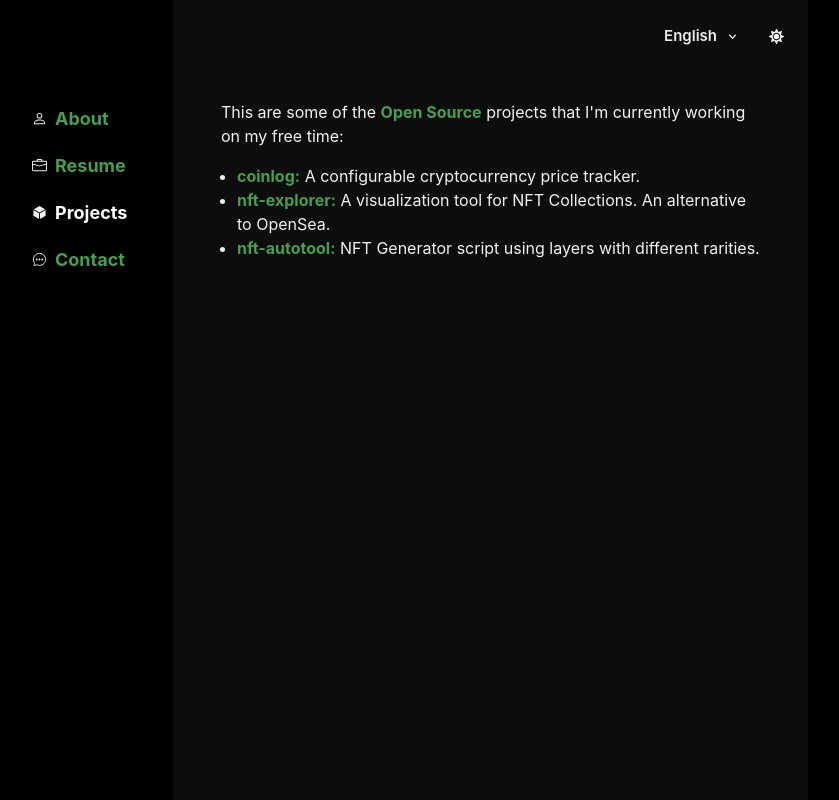
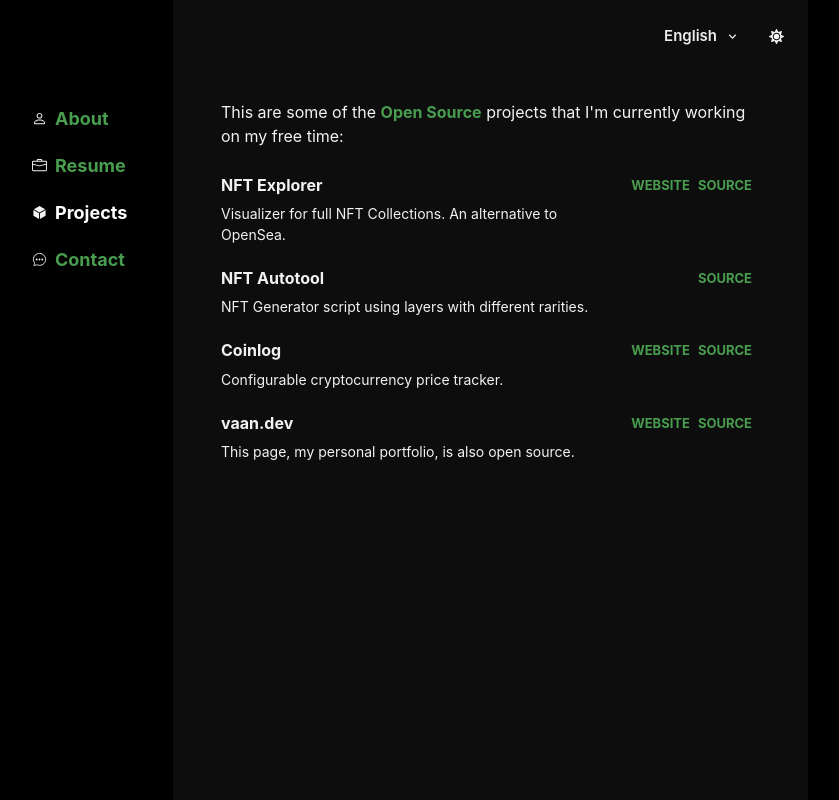
Before and after one commit to ivanm/vaan.dev, a React (Create React App) app: page /projects in a window 1280 px wide. Shown: the whole page, without its empty margins (232-1071 px from the left). Built offline with nearby package versions, Linux system fonts and the light colour scheme.

Commit message:
Adding styles to projects page

```diff
--- a/src/Projects.tsx
+++ b/src/Projects.tsx
@@ -1,5 +1,5 @@
 import { Fragment } from "react";
-import { Text, UnorderedList, ListItem, Link } from "@chakra-ui/react";
+import { Flex, Heading, Text, Link } from "@chakra-ui/react";
 import { RouteComponentProps } from "@reach/router";
 import { useTranslation, Trans } from "react-i18next";
 
@@ -7,7 +7,7 @@
   useTranslation();
   return (
     <Fragment>
-      <Text mb={4}>
+      <Text mb={7}>
         <Trans i18nKey="projects.text1">
           This are some of the
           <Link isExternal href="https://github.com/ivanm">
@@ -16,32 +16,132 @@
           projects that I'm currently working on my free time:
         </Trans>
       </Text>
-      <UnorderedList>
-        <ListItem>
-          <Trans i18nKey="projects.coinlog">
+      <Flex justify="space-between" mb={2}>
+        <Flex direction="column" mr={3}>
+          <Heading as="h3" size="sm" mb={2}>
+            <Trans i18nKey="projects.nftExplorer.label">NFT Explorer</Trans>
+          </Heading>
+          <Text fontSize="sm" mb={4}>
+            <Trans i18nKey="projects.nftExplorer.description">
+              Configurable cryptocurrency price tracker.
+            </Trans>
+          </Text>
+        </Flex>
+        <Flex direction={{ base: "column", sm: "row" }}>
+          <Text
+            fontSize={13}
+            textTransform="uppercase"
+            fontWeight="bold"
+            mr={{ base: 0, sm: 2 }}
+          >
+            <Link isExternal href="https://nft-explorer.vaan.dev/">
+              Website
+            </Link>
+          </Text>
+          <Text
+            fontSize={13}
+            textTransform="uppercase"
+            fontWeight="bold"
+            mr={{ base: 0, sm: 2 }}
+          >
+            <Link isExternal href="https://github.com/ivanm/nft-explorer">
+              Source
+            </Link>
+          </Text>
+        </Flex>
+      </Flex>
+      <Flex justify="space-between" mb={2}>
+        <Flex direction="column" mr={3}>
+          <Heading as="h3" size="sm" mb={2}>
+            <Trans i18nKey="projects.nftAutoTool.label">NFT Autotool</Trans>
+          </Heading>
+          <Text fontSize="sm" mb={4}>
+            <Trans i18nKey="projects.nftAutoTool.description">
+              Configurable cryptocurrency price tracker.
+            </Trans>
+          </Text>
+        </Flex>
+        <Flex direction={{ base: "column", sm: "row" }}>
+          <Text
+            fontSize={13}
+            textTransform="uppercase"
+            fontWeight="bold"
+            mr={{ base: 0, sm: 2 }}
+          >
+            <Link isExternal href="https://github.com/ivanm/nft-autotool">
+              Source
+            </Link>
+          </Text>
+        </Flex>
+      </Flex>
+      <Flex justify="space-between" mb={2}>
+        <Flex direction="column" mr={3}>
+          <Heading as="h3" size="sm" mb={2}>
+            <Trans i18nKey="projects.coinlog.label">Coinlog</Trans>
+          </Heading>
+          <Text fontSize="sm" mb={4}>
+            <Trans i18nKey="projects.coinlog.description">
+              Configurable cryptocurrency price tracker.
+            </Trans>
+          </Text>
+        </Flex>
+        <Flex direction={{ base: "column", sm: "row" }}>
+          <Text
+            fontSize={13}
+            textTransform="uppercase"
+            fontWeight="bold"
+            mr={{ base: 0, sm: 2 }}
+          >
             <Link isExternal href="http://coinlog.vaan.dev">
-              coinlog:
+              Website
             </Link>
-            A configurable cryptocurrency price tracker.
-          </Trans>
-        </ListItem>
-        <ListItem>
-          <Trans i18nKey="projects.nftExplorer">
-            <Link isExternal href="http://nft-explorer.vaan.dev">
-              nft-explorer:
+          </Text>
+          <Text
+            fontSize={13}
+            textTransform="uppercase"
+            fontWeight="bold"
+            mr={{ base: 0, sm: 2 }}
+          >
+            <Link isExternal href="https://github.com/ivanm/coinlog-ui">
+              Source
             </Link>
-            A visualization tool for NFT Collections. An alternative to OpenSea.
-          </Trans>
-        </ListItem>
-        <ListItem>
-          <Trans i18nKey="projects.nftAutoTool">
-            <Link isExternal href="https://github.com/ivanm/nft-autotool">
-              nft-autotool:
+          </Text>
+        </Flex>
+      </Flex>
+      <Flex justify="space-between" mb={4}>
+        <Flex direction="column" mr={3}>
+          <Heading as="h3" size="sm" mb={2}>
+            <Trans i18nKey="projects.vaanDev.label">vaan.dev</Trans>
+          </Heading>
+          <Text fontSize="sm" mb={4}>
+            <Trans i18nKey="projects.vaanDev.description">
+              Configurable cryptocurrency price tracker.
+            </Trans>
+          </Text>
+        </Flex>
+        <Flex direction={{ base: "column", sm: "row" }}>
+          <Text
+            fontSize={13}
+            textTransform="uppercase"
+            fontWeight="bold"
+            mr={{ base: 0, sm: 2 }}
+          >
+            <Link isExternal href="https://vaan.dev/">
+              Website
             </Link>
-            NFT Genereator script using layers with different rarities.
-          </Trans>
-        </ListItem>
-      </UnorderedList>
+          </Text>
+          <Text
+            fontSize={13}
+            textTransform="uppercase"
+            fontWeight="bold"
+            mr={{ base: 0, sm: 2 }}
+          >
+            <Link isExternal href="https://github.com/ivanm/vaan.dev">
+              Source
+            </Link>
+          </Text>
+        </Flex>
+      </Flex>
     </Fragment>
   );
 };
--- a/src/Resume.tsx
+++ b/src/Resume.tsx
@@ -8,7 +8,7 @@
   useTranslation();
   return (
     <Fragment>
-      <Heading as="h2" mb={2} fontSize={23}>
+      <Heading as="h2" mb={5} fontSize={23}>
         <Trans i18nKey="resume.skills.header">Skills</Trans>
       </Heading>
       <Text>
@@ -45,10 +45,10 @@
         </Trans>
       </Text>
       <hr style={{ marginBottom: "20px" }} />
-      <Heading as="h2" mb={2} fontSize={23}>
+      <Heading as="h2" mb={5} fontSize={23}>
         <Trans i18nKey="resume.education.header">Education</Trans>
       </Heading>
-      <Flex justify="space-between" mb={4}>
+      <Flex justify="space-between" mb={2}>
         <Flex direction="column">
           <Trans i18nKey="resume.education.text">
             <Heading as="h2" size="md">
@@ -66,7 +66,7 @@
         </Flex>
       </Flex>
       <hr style={{ marginBottom: "20px" }} />
-      <Heading as="h2" mb={2} fontSize={23}>
+      <Heading as="h2" mb={5} fontSize={23}>
         <Trans i18nKey="resume.experience.header">Experience</Trans>
       </Heading>
       <Flex justify="space-between">
--- a/src/locales/en.ts
+++ b/src/locales/en.ts
@@ -47,11 +47,23 @@
   projects: {
     text1:
       "This are some of the <1>Open Source</1> projects that I'm currently working on my free time:",
-    coinlog: "<0>coinlog:</0> A configurable cryptocurrency price tracker.",
-    nftExplorer:
-      "<0>nft-explorer:</0> A visualization tool for NFT Collections. An alternative to OpenSea.",
-    nftAutoTool:
-      "<0>nft-autotool:</0> NFT Generator script using layers with different rarities."
+    coinlog: {
+      label: "Coinlog",
+      description: "Configurable cryptocurrency price tracker."
+    },
+    nftExplorer: {
+      label: "NFT Explorer",
+      description:
+        "Visualizer for full NFT Collections. An alternative to OpenSea."
+    },
+    nftAutoTool: {
+      label: "NFT Autotool",
+      description: "NFT Generator script using layers with different rarities."
+    },
+    vaanDev: {
+      label: "vaan.dev",
+      description: "This page, my personal portfolio, is also open source."
+    }
   },
   contact: {
     text1: "You can find me on:"
--- a/src/locales/es.ts
+++ b/src/locales/es.ts
@@ -47,12 +47,25 @@
   projects: {
     text1:
       "Estos son algunos de los proyectos <1>Open Source</1> en los que he trabajado en mi tiempo libre:",
-    coinlog: "<0>coinlog:</0> Un tracker configurable de criptomonedas.",
-    nftExplorer:
-      "<0>nft-explorer:</0> Herramienta de visualización para colecciones de NFT. Alternativa a OpenSea.",
-    nftAutoTool:
-      "<0>nft-autotool:</0> Script generador de NFTs usando capas con diferentes rarezas."
+    coinlog: {
+      label: "Coinlog",
+      description: "Tracker configurable de criptomonedas."
+    },
+    nftExplorer: {
+      label: "NFT Explorer",
+      description:
+        "Visualizador de colleciones NFT. Alternativa a OpenSea."
+    },
+    nftAutoTool: {
+      label: "NFT Autotool",
+      description: "Script generador de NFT usando capas de diferentes rarezas."
+    },
+    vaanDev: {
+      label: "vaan.dev",
+      description: "Esta página, mi portafolio personal, también es Open Source."
+    }
   },
+
   contact: {
     text1: "Puedes encontrarme en:"
   }
```
